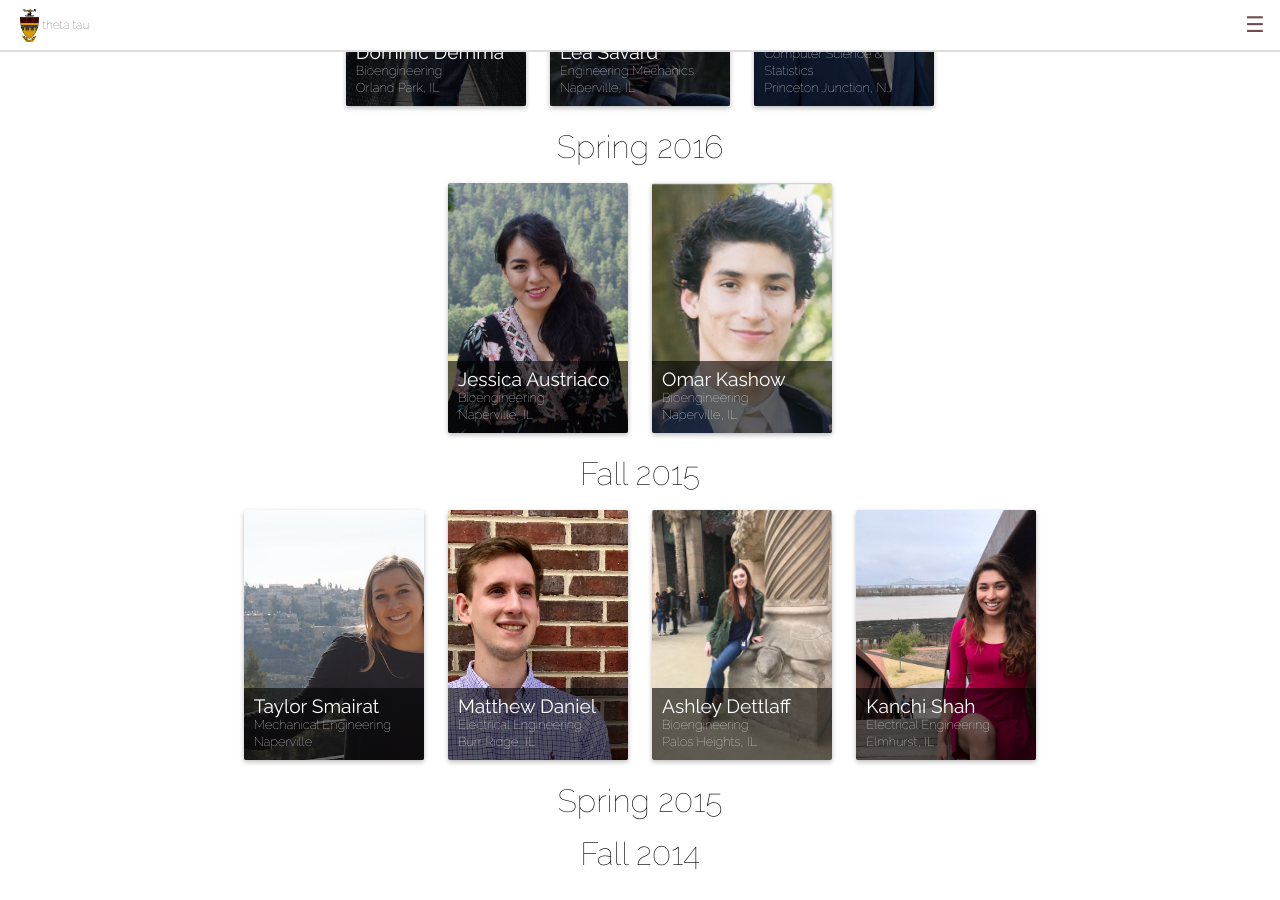
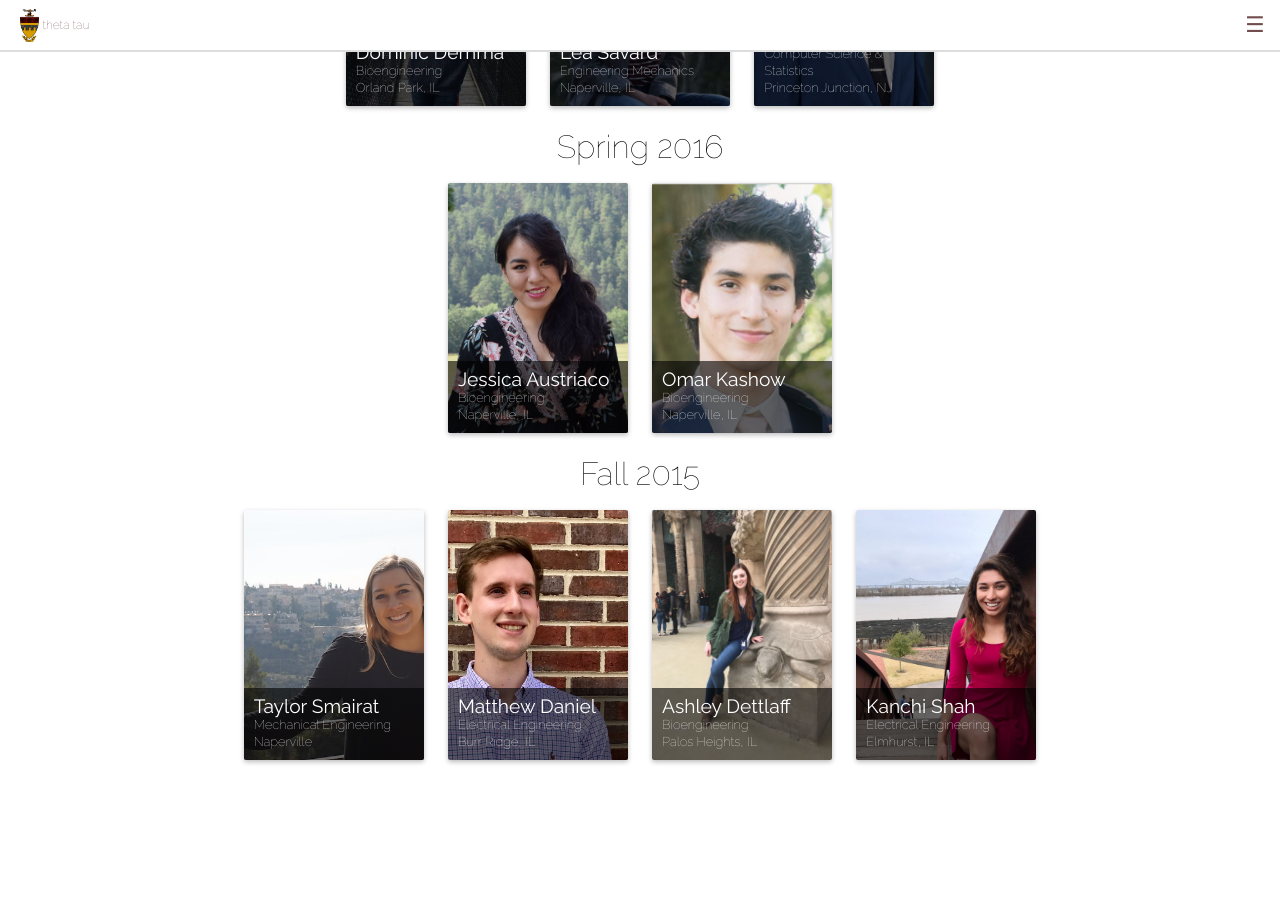
Before and after one commit to KappaThetaTau/kappathetatau.github.io, a Jekyll site: the page built from brothers.html, in a window 1280 px wide and 900 px high, scrolled down 1608 px. Built offline with Jekyll 4.4.1, drawn with Linux system fonts in a browser that asks for light colours; nearby versions of some CDN libraries; after the commit the page ends 2402 px from its top, so only the background shows below that.

Commit message:
Fixed generating empty pledge classes

```diff
--- a/_includes/brothers/brothers.html
+++ b/_includes/brothers/brothers.html
@@ -1,7 +1,7 @@
 <div id="members">
     {% for classes in site.data.members.classes %}
-
     {% for class in classes %}
+    {% if class[1].size > 0 %}
 
     <div class="members-class">
 
@@ -25,7 +25,7 @@
 
     </div>
 
+    {% endif %}
     {% endfor %}
-
     {% endfor %}
 </div>
```
